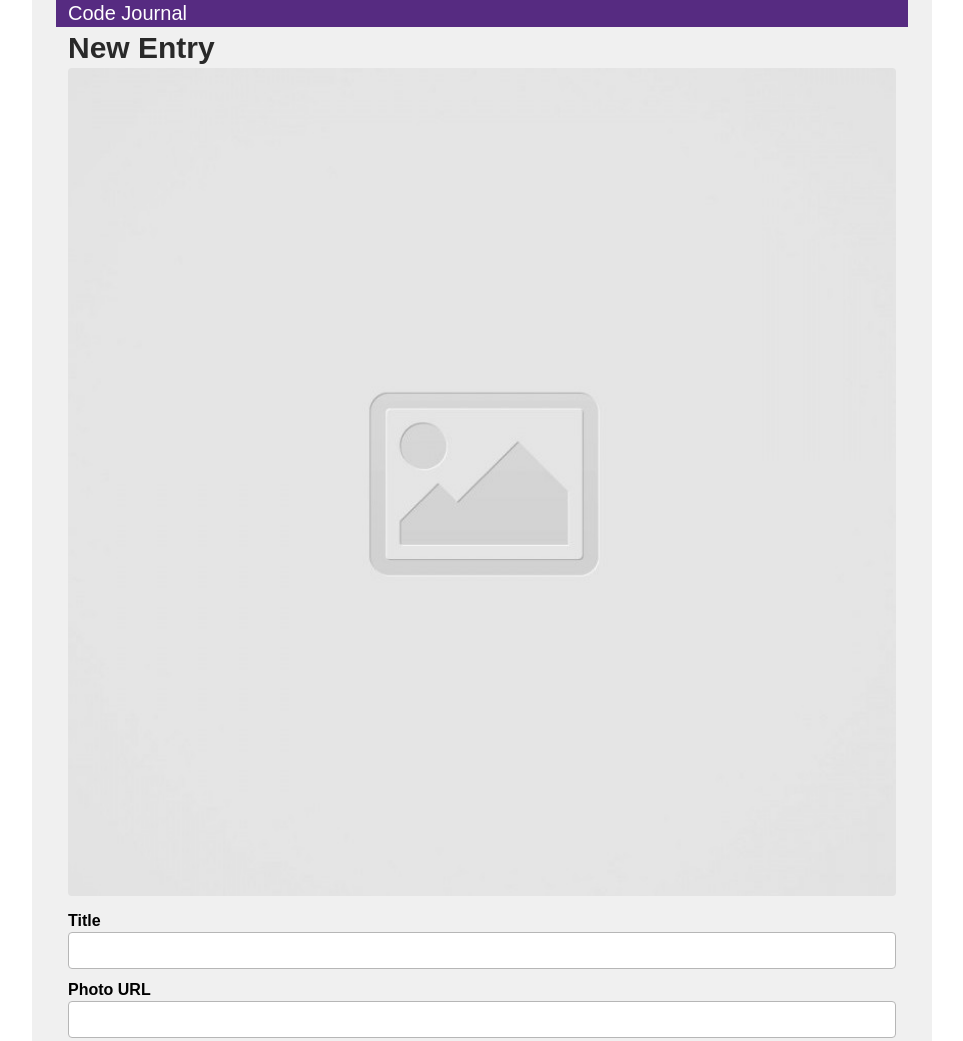
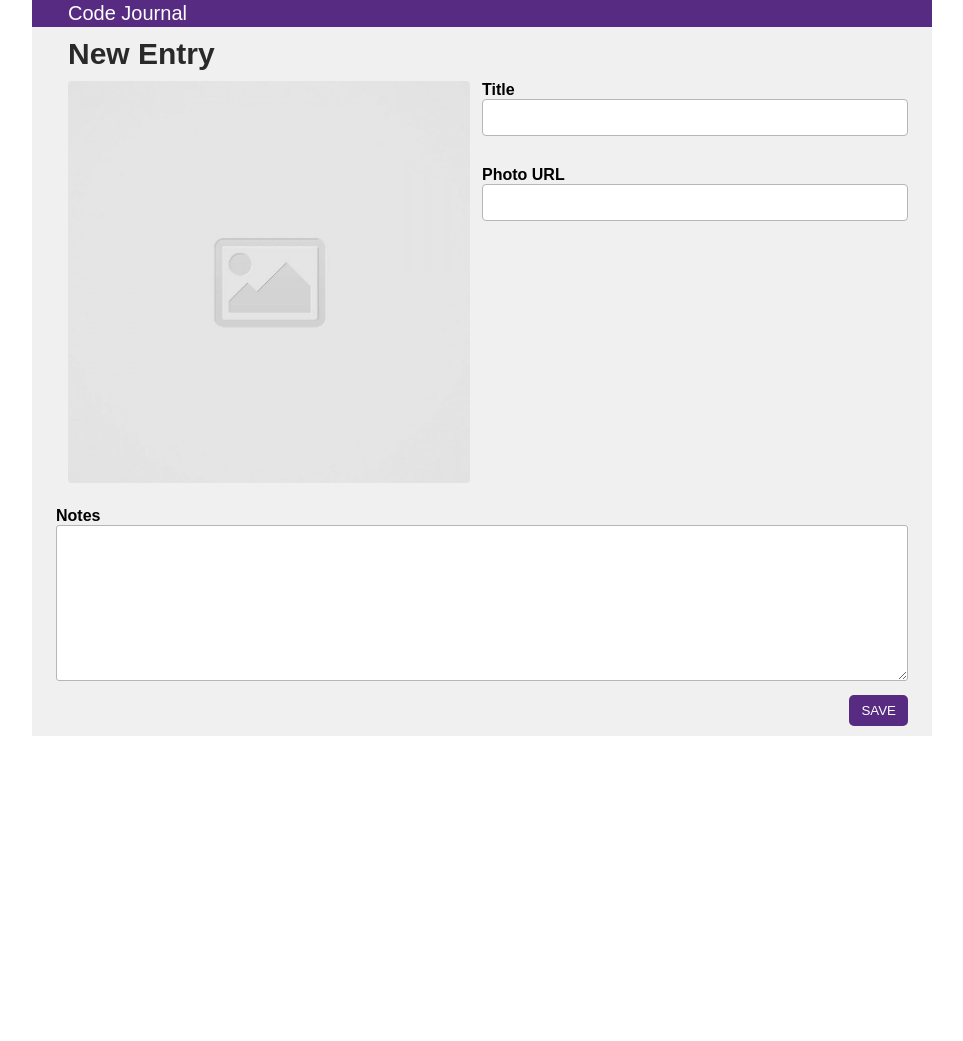
Before and after one commit to Michaelvxd/code-journal, a website: page index.html in a window 1280 px wide. Shown: the top 1041 px of the page, without its empty margins (158-1121 px from the left). After the commit the page ends 800 px from the top, so only its background shows below. Drawn offline with Linux system fonts and the light colour scheme; a web font is replaced by a local one.

Commit message:
UI finished

```diff
--- a/css/layout.css
+++ b/css/layout.css
@@ -1,5 +1,33 @@
+img {
+  border-radius: 4px;
+  width: 100%;
+}
+
+label {
+  font-family: "Proza Libre", sans-serif;
+  font-weight: 600;
+}
+
+textarea {
+  border: 1px solid #b6b6b6;
+  width: 100%;
+  border-radius: 3px;
+}
+
+textarea:focus {
+  border: 2px solid #562b81;
+  outline: none;
+}
+
 .hidden {
   display: none !important;
+}
+
+.container-one {
+  background-color: #562b81;
+  max-width: 575px;
+  margin: 0 auto;
+  padding: 0 1.5rem;
 }
 
 .container {
@@ -21,6 +49,7 @@
 
 .row-header {
   background-color: #562b81;
+  width: 100%;
 }
 
 .jrnl-header {
@@ -36,11 +65,10 @@
 .entry-txt {
   margin: 0;
   font-family: "Proza Libre", sans-serif;
-  font-style: normal;
   font-weight: 600;
   font-size: 30px;
-  line-height: 41px;
   color: #292929;
+  padding: 10px 0;
 }
 
 .save {
@@ -58,20 +86,12 @@
   padding: 8px 12px;
 }
 
-img {
-  border-radius: 4px;
-  width: 100%;
-}
-
-.input {
-  margin-top: 10px;
-}
-
 .input-form {
   width: 100%;
   border-radius: 4px;
   border: 1px solid #b6b6b6;
   padding: 10px;
+  margin-bottom: 30px;
 }
 
 .input-form:focus {
@@ -79,30 +99,15 @@ img {
   outline: none;
 }
 
-.input-notes {
-  border: 1px solid #b6b6b6;
-}
-
-label {
-  font-family: "Proza Libre", sans-serif;
-  font-style: normal;
-  font-weight: 600;
-  font-size: 16px;
-  line-height: 22px;
-}
-
-textarea {
-  width: 100%;
-  border-radius: 3px;
-  border: 1px solid gray;
-}
-
-textarea:focus {
-  border: 2px solid #562b81;
-  outline: none;
+.user-image {
+  margin-bottom: 20px;
 }
 
 @media screen and (min-width: 768px) {
+  .container-one {
+    max-width: 900px;
+  }
+
   .container {
     max-width: 900px;
   }
@@ -115,4 +120,12 @@ textarea:focus {
   .column-half {
     width: 50%;
   }
+
+  .desktop-column {
+    display: flex;
+  }
+
+  .input-column {
+    width: 50%;
+  }
 }
--- a/index.html
+++ b/index.html
@@ -1,6 +1,5 @@
 <!DOCTYPE html>
 <html lang="en">
-
 <head>
   <meta charset="UTF-8">
   <meta name="viewport" content="width=device-width, initial-scale=1.0">
@@ -16,10 +15,9 @@
   <link rel="stylesheet" href="css/layout.css">
   <link rel="stylesheet" href="css/styles.css">
 </head>
-
 <body>
   <header>
-    <div class="container">
+    <div class="container-one">
       <div class="row-header">
         <div class="column-full">
           <p class="jrnl-header">Code Journal</p>
@@ -35,25 +33,21 @@
             <p class="entry-txt">New Entry</p>
           </div>
         </div>
-        <div class="user-image">
-          <div class="column-full">
+        <div class="desktop-column">
+          <div class="user-image column-half">
+            <div>
               <img src="images/placeholder-image-square.jpg">
             </div>
           </div>
+          <div class="input-column">
             <div class="input">
-          <div class="column-full">
-            <div>
               <label>
                 Title
                 <input name="title" type="text" class="input-form" required>
               </label>
             </div>
-          </div>
-        </div>
+            <div>
               <div class="input">
-          <div class="column-full">
-
-            <div>
                 <label>
                   Photo URL
                   <input name="photo-url" type="url" class="input-form" required>
@@ -61,15 +55,13 @@
               </div>
             </div>
           </div>
+        </div>
         <div class="input">
-          <div class="column-full">
           <div>
             <label>
               Notes
-                <textarea name="notes" class="input-notes" rows="10" required>
-                </textarea>
+              <textarea name="notes" class="input-notes" rows="10" required></textarea>
             </label>
-            </div>
           </div>
         </div>
         <div class="save">
@@ -82,5 +74,4 @@
   <script src="js/data.js"></script>
   <script src="js/main.js"></script>
 </body>
-
 </html>
```
Lines whose indentation alone changed are shown as unchanged.
